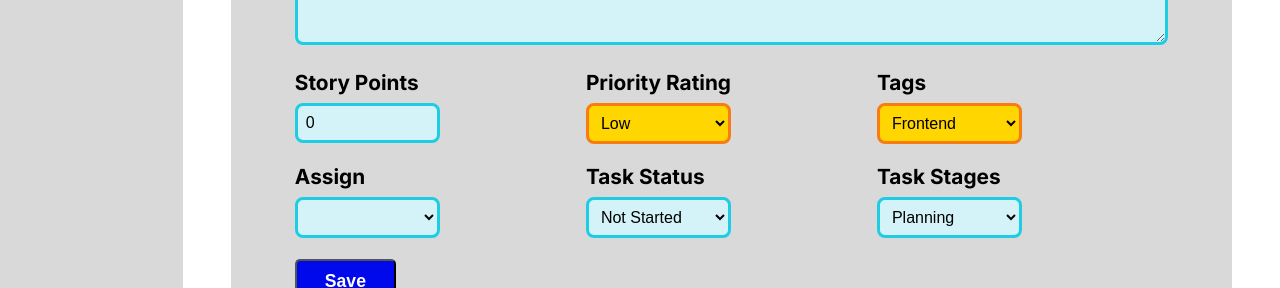
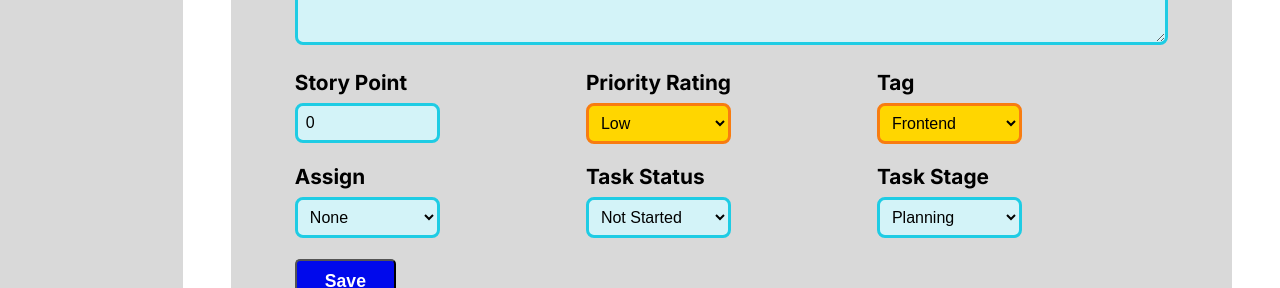
Before and after one commit to HongZinChiam/TMP, a React (Vite) app: page / in a window 1280 px wide. Both pictures are taken after a click on the button "Add". Shown: the part 342-630 px from the top of the page. Built offline with nearby package versions, Linux system fonts and the light colour scheme.

Commit message:
Changes in TaskEditor.jsx
Changed story points to story point
Changed tags to tag
Changed task stages to task stage
Added a None option to Assign input field

```diff
--- a/src/TaskEditor.jsx
+++ b/src/TaskEditor.jsx
@@ -6,13 +6,13 @@ function TaskEditor() {
     const [taskName, setTaskName] = useState('');
     const [description, setDescription] = useState('');
 
-    const [storyPoints, setStoryPoints] = useState(0);
+    const [storyPoint, setStoryPoint] = useState(0);
     const [priorityRating, setPriorityRating] = useState('');
-    const [tags, setTags] = useState('');
+    const [tag, setTag] = useState('');
 
     const [assign, setAssign] = useState('');
     const [taskStatus, setTaskStatus] = useState('');
-    const [taskStages, setTaskStages] = useState('');
+    const [taskStage, setTaskStage] = useState('');
 
     return (
         <form>
@@ -43,14 +43,14 @@ function TaskEditor() {
 
             <section class="column">
                 <div>
-                    <label for="storyPoints">Story Points</label>
+                    <label for="storyPoint">Story Point</label>
                     <input
-                        id="storyPoints"
+                        id="storyPoint"
                         className="blue input column-input"
                         type="number"
                         required
-                        value={storyPoints}
-                        onChange={e => setStoryPoints(e.target.value)}
+                        value={storyPoint}
+                        onChange={e => setStoryPoint(e.target.value)}
                     />
                 </div>
                 <div>
@@ -69,13 +69,13 @@ function TaskEditor() {
                     </select>
                 </div>
                 <div>
-                    <label for="tags">Tags</label>
+                    <label for="tag">Tag</label>
                     <select
-                        id="tags"
+                        id="tag"
                         className="yellow input column-input"
                         required
-                        value={tags}
-                        onChange={e => setTags(e.target.value)}
+                        value={tag}
+                        onChange={e => setTag(e.target.value)}
                     >
                         <option value="frontend">Frontend</option>
                         <option value="backend">Backend</option>
@@ -99,6 +99,7 @@ function TaskEditor() {
                         value={assign}
                         onChange={e => setAssign(e.target.value)}
                     >
+                        <option value="None">None</option>
                     </select>
                 </div>
                 <div>
@@ -116,13 +117,13 @@ function TaskEditor() {
                     </select>
                 </div>
                 <div>
-                    <label for="taskStages">Task Stages</label>
+                    <label for="taskStage">Task Stage</label>
                     <select
-                        id="taskStages"
+                        id="taskStage"
                         className="blue input column-input"
                         required
-                        value={taskStages}
-                        onChange={e => setTaskStages(e.target.value)}
+                        value={taskStage}
+                        onChange={e => setTaskStage(e.target.value)}
                     >
                         <option value="planning">Planning</option>
                         <option value="development">Development</option>
```
